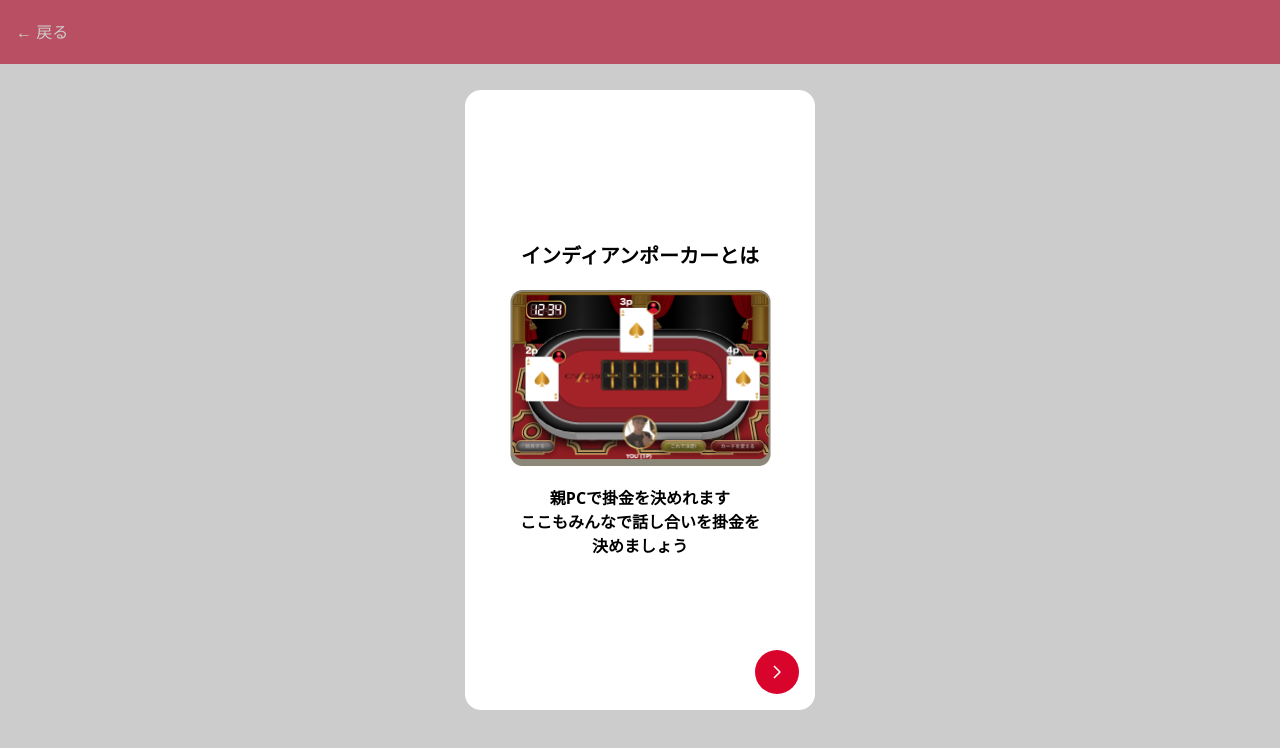
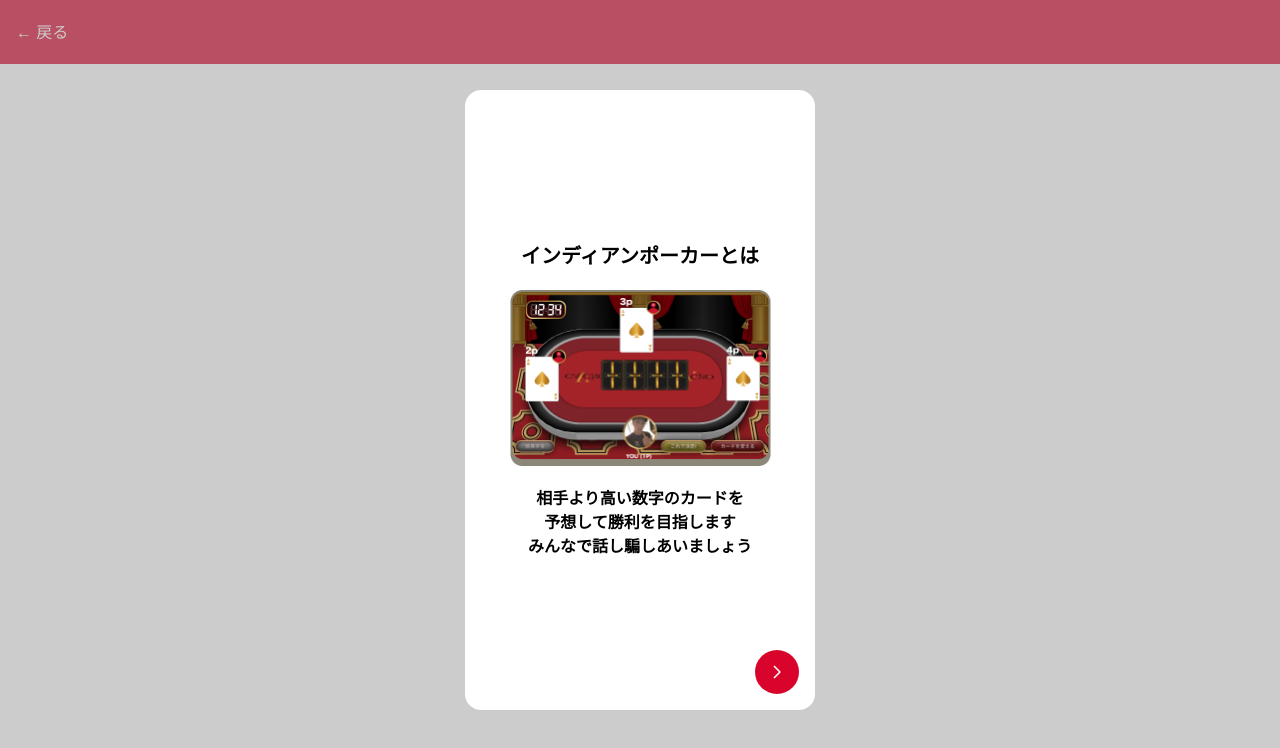
Before and after one commit to Gran-App-Vantan/vanx-frontend, a Next.js app in the folder vanx-app/: page /rule-book in a window 1280 px wide. Shown: the top 748 px of the page. Built offline with nearby package versions, Linux system fonts and the light colour scheme; no server answers.

Commit message:
correction

```diff
--- a/vanx-app/app/rule-book/page.tsx
+++ b/vanx-app/app/rule-book/page.tsx
@@ -19,9 +19,9 @@ export default function RuleBook() {
       image : "/rule/GameImage1.png",
       imagewidth : 261,
       imageheight : 172,
-      BottomText1 : "親PCで掛金を決めれます",
-      BottomText2 : "ここもみんなで話し合いを掛金を",
-      BottomText3 : "決めましょう",
+      BottomText1 : "相手より高い数字のカードを",
+      BottomText2 : "予想して勝利を目指します",
+      BottomText3 : "みんなで話し騙しあいましょう",
     },
 
     {
```
